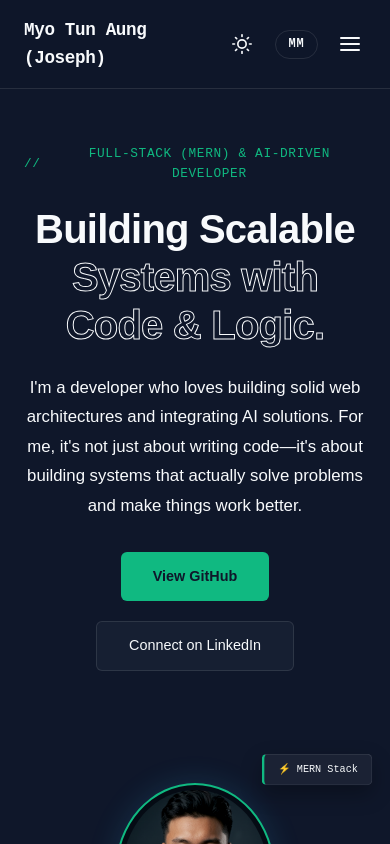
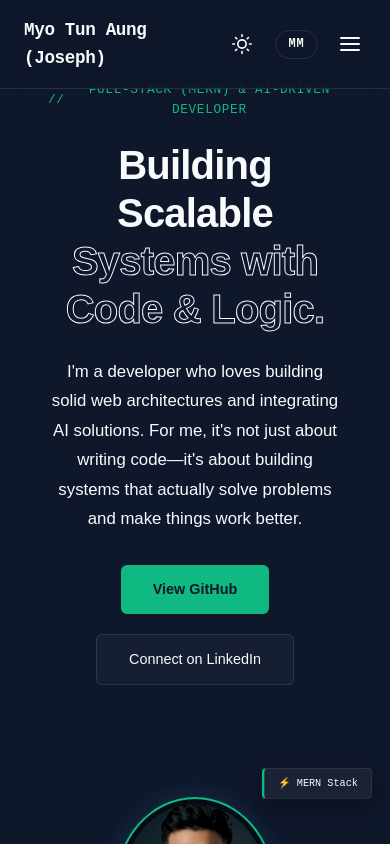
Before and after one commit to myotunaungdev-pro/portfolio, a React (Vite) app: page / in a window 390 px wide. Shown: the top 844 px of the page. Built offline with nearby package versions, Linux system fonts and the light colour scheme; no server answers.

Commit message:
style: fix mobile hero alignment and navbar background

```diff
--- a/src/components/Contact/Contact.css
+++ b/src/components/Contact/Contact.css
@@ -145,7 +145,35 @@
         gap: 3rem;
     }
 
+    .contact-form {
+        width: 100%;
+        max-width: none;
+    }
+
+    .contact-links {
+        width: 100%;
+        max-width: 100%;
+    }
+
+    .contact-link {
+        width: fit-content;
+    }
+
     .form-row {
         grid-template-columns: 1fr;
     }
 }
+
+@media (max-width: 600px) {
+    .contact-section {
+        padding: 5rem 1.5rem;
+    }
+
+    .contact-form {
+        padding: 1.5rem;
+    }
+
+    .contact-link {
+        font-size: 0.8rem;
+    }
+}
--- a/src/components/Hero/Hero.css
+++ b/src/components/Hero/Hero.css
@@ -329,3 +329,22 @@ h1 {
         left: -1rem;
     }
 }
+
+@media (max-width: 768px) {
+    .hero {
+        text-align: center;
+        padding: 5rem 1.5rem 3rem;
+    }
+
+    .hero-text {
+        padding: 0 1.5rem; /* Add appropriate padding so the text doesn't touch the edges */
+    }
+
+    .hero-eyebrow {
+        justify-content: center;
+    }
+
+    .hero-actions {
+        justify-content: center;
+    }
+}
--- a/src/components/Navbar/Navbar.css
+++ b/src/components/Navbar/Navbar.css
@@ -134,13 +134,14 @@
         width: 70%;
         max-width: 300px;
         height: 100vh;
-        background: var(--bg-card);
+        background-color: var(--bg-color); /* Fixed background variable */
+        color: var(--text-color); /* Ensure text is readable */
         border-left: 1px solid var(--border-color);
         flex-direction: column;
         justify-content: center;
         transition: right 0.4s cubic-bezier(0.16, 1, 0.3, 1);
         z-index: 100;
-        box-shadow: -10px 0 30px rgba(0, 0, 0, 0.5);
+        box-shadow: -5px 0 20px rgba(0, 0, 0, 0.15); /* Subtle box-shadow */
     }
 
     .nav-menu.active {
```
